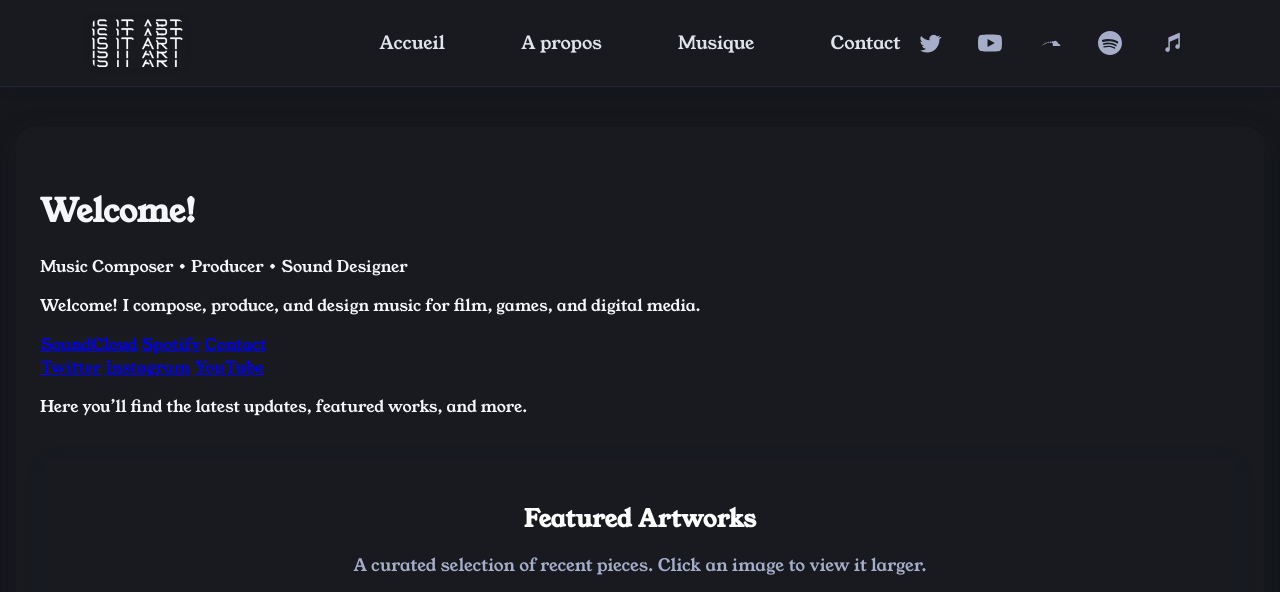
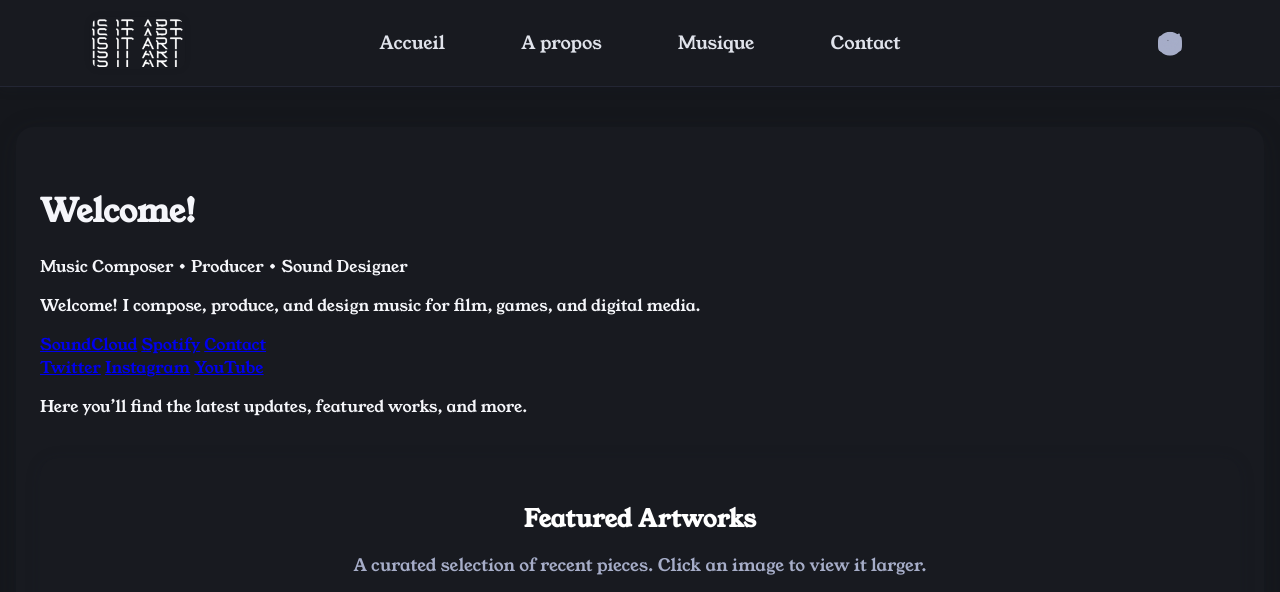
Before and after one commit to 0xnebru/0xnebru.github.io, a Jekyll site: the page built from index.md, in a window 1280 px wide. Shown: the top 592 px of the page. Built offline with Jekyll 4.4.1, drawn with Linux system fonts in a browser that asks for light colours; grey boxes are pictures that could not be loaded.

Commit message:
Update style.css

```diff
--- a/assets/style.css
+++ b/assets/style.css
@@ -86,7 +86,11 @@ body {
   padding: 0.4em;
   display: inline-flex;
   align-items: center;
-  justify-content: center;
+  justify-content: flex-end;
+  position: absolute;
+  right: 2rem;
+  top: 50%;
+  transform: translateY(-50%);
   transition: color .2s, background .15s, box-shadow .2s;
   box-shadow: none;
   font-size: 1.3em;
```
